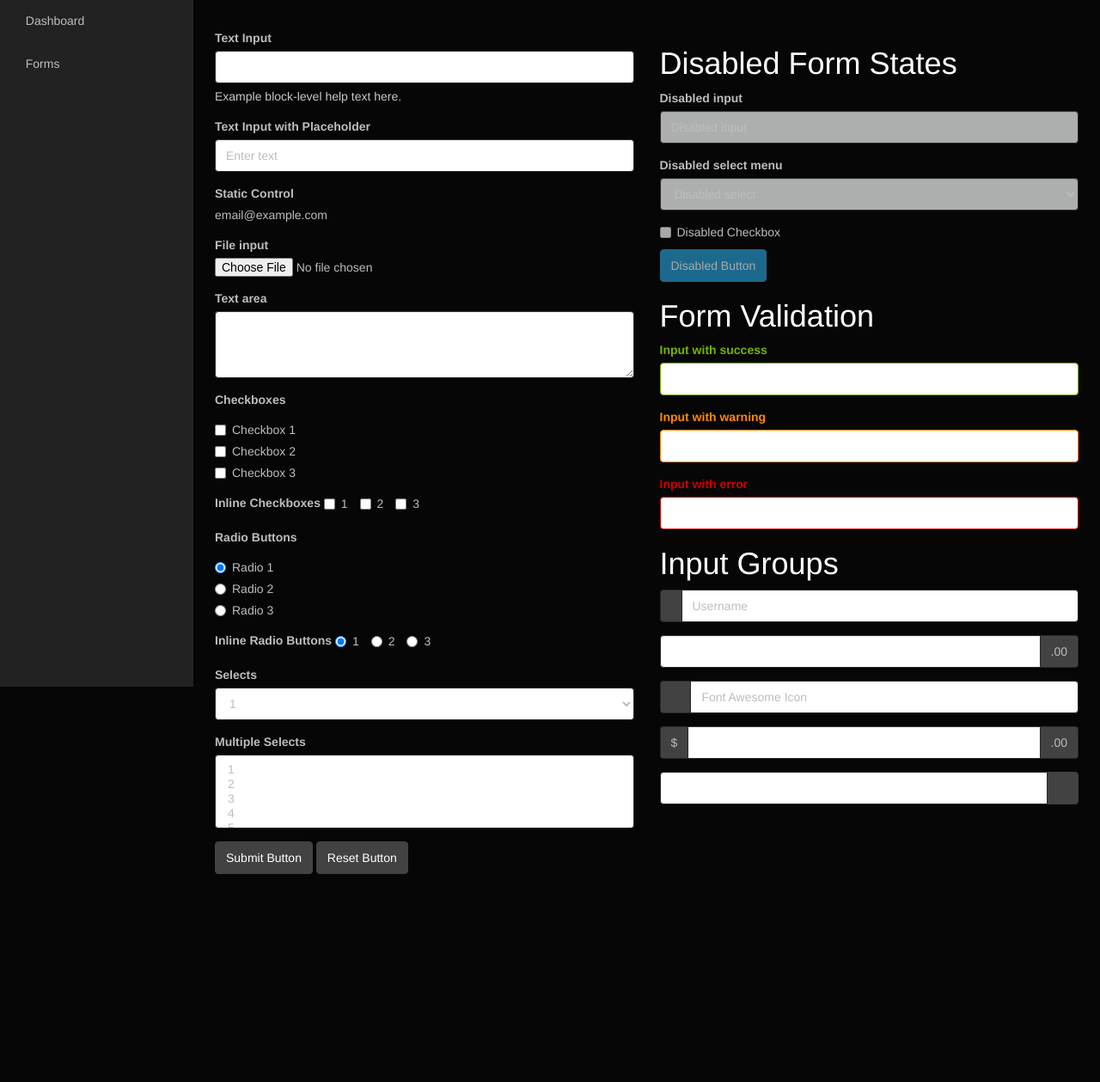
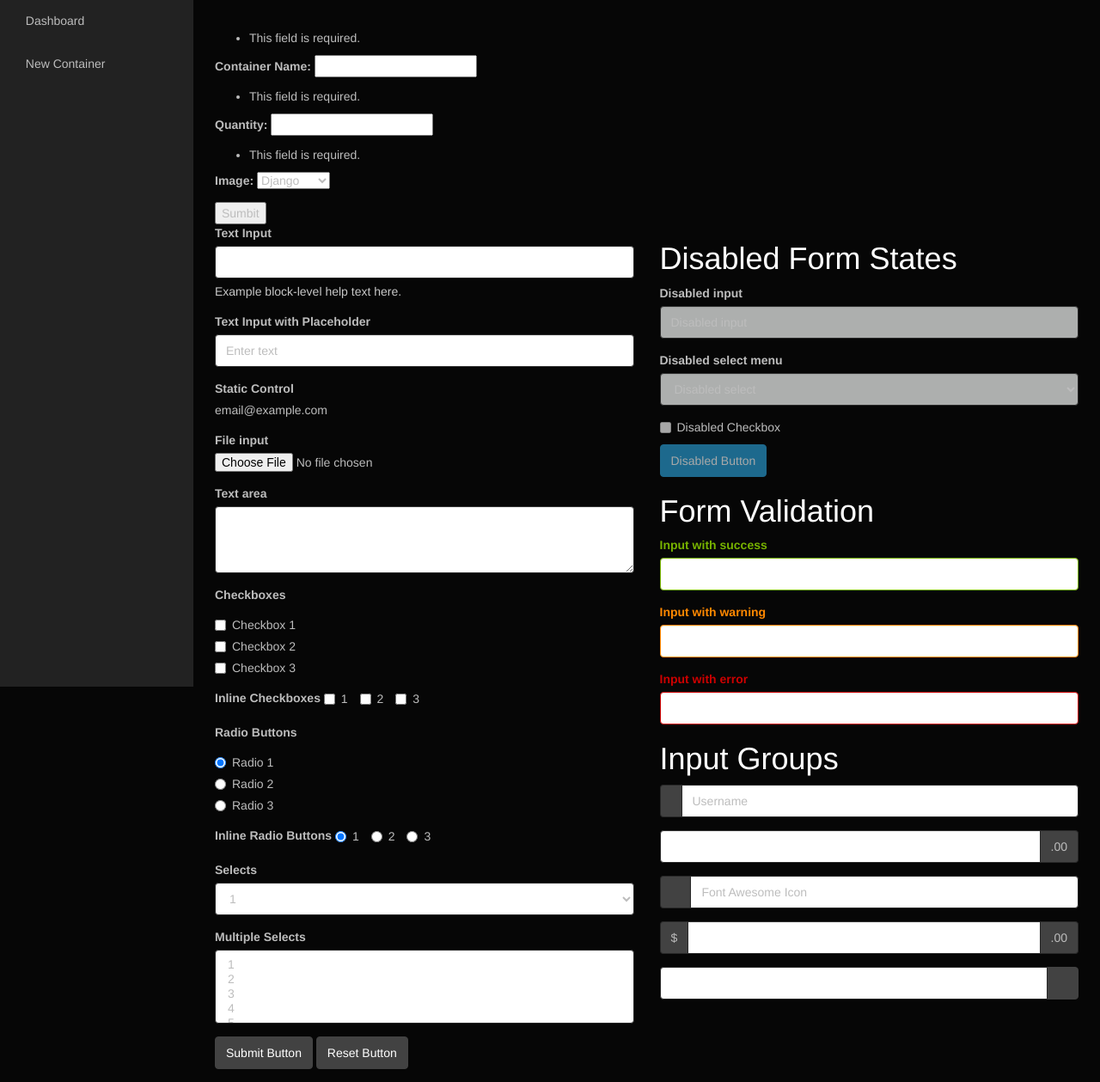
Before and after one commit to BDGL-Hacks/Docker, a Django app: page /manager/create/ in a window 1280 px wide. Shown: the part 51-1310 px from the top of the page at 86% size. Before the commit the page ends 1068 px from the top, so only its background shows below. Run offline with Django 3.2, Linux system fonts and the light colour scheme; some libraries are stand-ins or nearby versions; some web fonts are replaced.

Commit message:
Success working with forms

```diff
--- /dev/null
+++ b/docker/manager/forms.py
@@ -0,0 +1,13 @@
+from django import forms
+
+class CreateInstForm(forms.Form):
+	image_choices = (
+		(1, 'Django'),
+		(2, 'NodeJS'),
+		(3, 'MySQL'),
+		(4, 'MongoDB'),
+	)
+
+	name = forms.CharField(label="Container Name", max_length=100)
+	quantity = forms.IntegerField()
+	image = forms.ChoiceField(choices=image_choices)
--- a/docker/manager/templates/manager/base.html
+++ b/docker/manager/templates/manager/base.html
@@ -34,7 +34,7 @@
 	                    <!-- <li><a href="signup.html"><i class="fa fa-list-ol"></i> SignUp</a></li> -->
 	                    <!-- <li><a href="register.html"><i class="fa fa-font"></i> Register</a></li> -->
 	                    <!-- <li><a href="timeline.html"><i class="fa fa-font"></i> Timeline</a></li> -->
-	                    <li><a href="{% url 'manager.views.create_image' %}"><i class="fa fa-list-ol"></i> Forms</a></li>
+	                    <li><a href="{% url 'manager.views.create_image' %}"><i class="fa fa-list-ol"></i> New Container</a></li>
 	                    <!-- <li><a href="typography.html"><i class="fa fa-font"></i> Typography</a></li> -->
 	                    <!-- <li><a href="bootstrap-elements.html"><i class="fa fa-list-ul"></i> Bootstrap Elements</a></li> -->
 	                    <!-- <li><a href="bootstrap-grid.html"><i class="fa fa-table"></i > Bootstrap Grid</a></li>             -->
--- a/docker/manager/templates/manager/create_instance.html
+++ b/docker/manager/templates/manager/create_instance.html
@@ -3,6 +3,14 @@
 New Instance
 {% endblock %}
 {% block content %}
+<div class="row">
+    <div class="col-lg-12">
+        <form action="{% url 'manager.views.create_image' %}" method="get">
+            {{ form.as_p }}
+            <input type="submit" value="Sumbit" />
+        </form>
+    </div>
+</div>
 <div class="row">
     <div class="col-lg-6">
 
--- a/docker/manager/views.py
+++ b/docker/manager/views.py
@@ -1,9 +1,18 @@
 from django.shortcuts import render
-from django.http import HttpResponse
+from django.http import HttpResponse, HttpResponseRedirect
+from forms import CreateInstForm
 
 # Create your views here.
 def home(request):
 	return render(request, 'manager/main_panel.html')
 
 def create_image(request):
-	return render(request, 'manager/create_instance.html')
+	if request.method == 'GET':
+		form = CreateInstForm(request.GET)
+		if form.is_valid():
+			# Create new containers with given parameters
+			return HttpResponseRedirect('/')
+	else:
+		form = CreateInstForm()
+
+	return render(request, 'manager/create_instance.html', { 'form': form })
```
